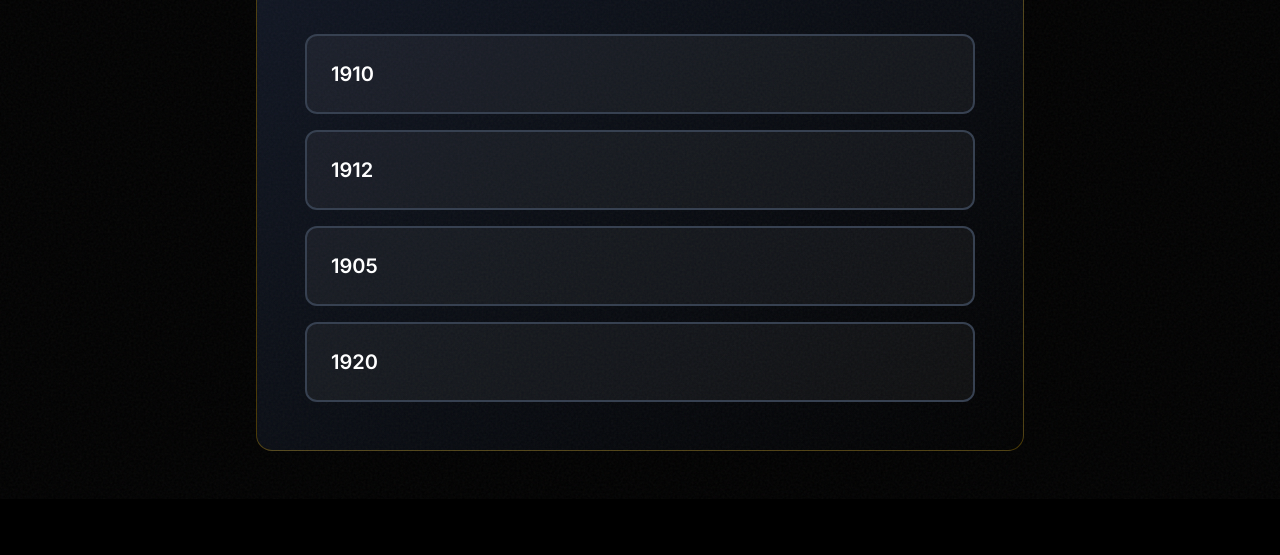
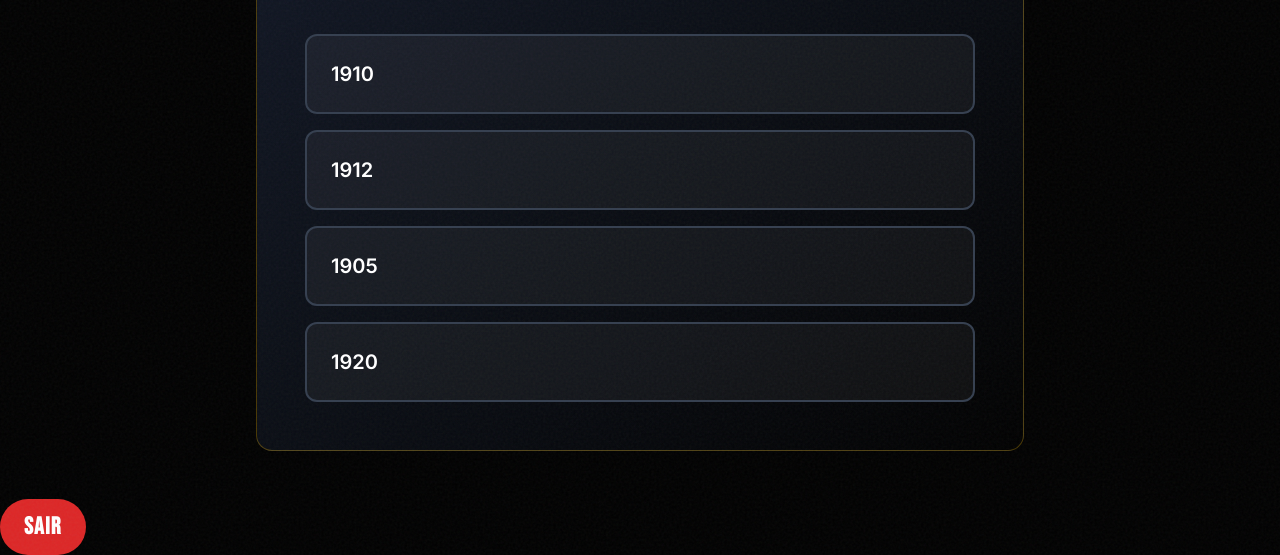
Before and after one commit to VictorH1412/appinventor, a plain HTML site: page quiz.html in a window 1280 px wide. Shown: the part 352-907 px from the top of the page. Before the commit the page ends 851 px from the top, so only its background shows below. Drawn offline with nearby package versions, Linux system fonts and the light colour scheme.

Commit message:
Update quiz.html

```diff
--- a/quiz.html
+++ b/quiz.html
@@ -308,5 +308,10 @@
         // Load first question on page load
         loadQuestion();
     </script>
+
+    <button onclick="window.close()" class="bebas text-xl sm:text-2xl bg-red-600 text-white px-6 py-3 rounded-full font-bold hover:bg-red-700 transition duration-300">
+  Sair
+</button>
+
 </body>
 </html>
```
